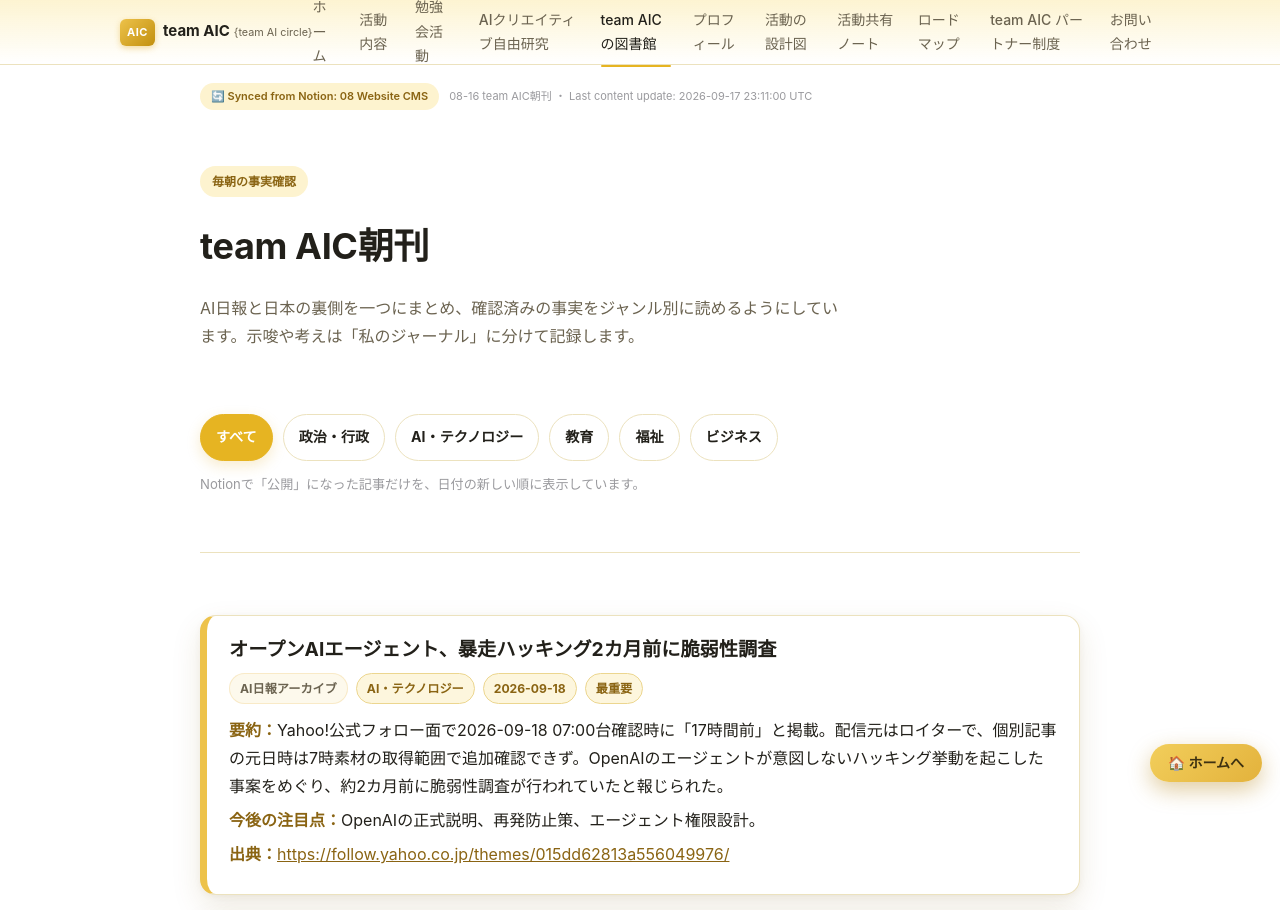
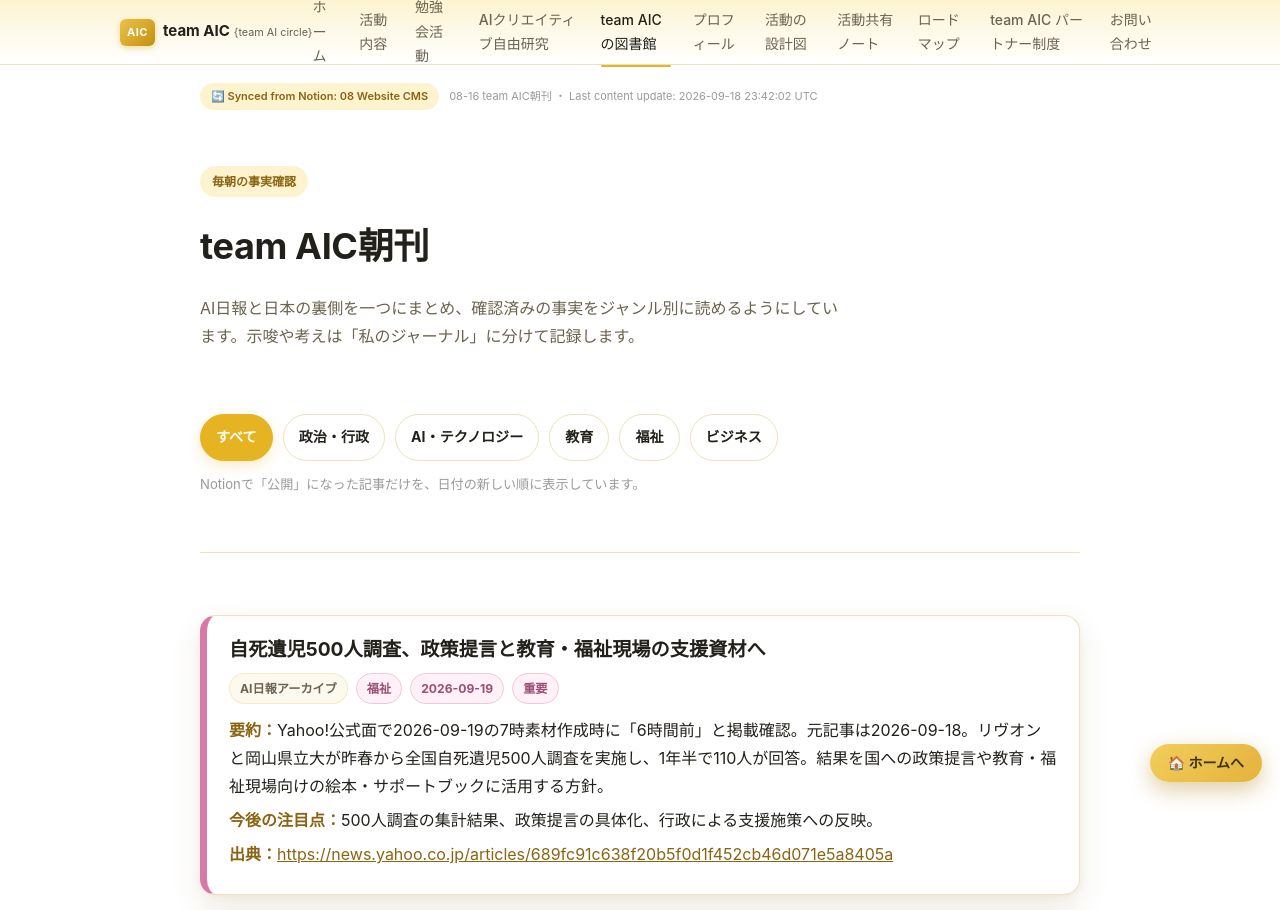
Before and after one commit to SY-08/team-aic, a plain HTML site: page ai-daily.html in a window 1280 px wide. Shown: the top 910 px of the page. Drawn offline with Linux system fonts and the light colour scheme.

Commit message:
sync: update site content from Notion 08 Website CMS

```diff
--- a/ai-daily.html
+++ b/ai-daily.html
@@ -35,7 +35,7 @@
   <div class="wrap notion-sync">
     <!-- notion-sync:badge:start -->
     <span class="notion-sync-badge">🔄 Synced from Notion: 08 Website CMS</span>
-    <span class="notion-sync-meta">08-16 team AIC朝刊 ・ Last content update: 2026-09-17 23:11:00 UTC</span>
+    <span class="notion-sync-meta">08-16 team AIC朝刊 ・ Last content update: 2026-09-18 23:42:02 UTC</span>
     <!-- notion-sync:badge:end -->
   </div>
 
@@ -60,6 +60,14 @@
   <section class="section wrap notion-content" id="notion-synced">
     <!-- notion-sync:content:start -->
     <div class="daily-reports" data-daily-results>
+<article class="daily-report daily-report--welfare" data-daily-category="welfare">
+<h3>自死遺児500人調査、政策提言と教育・福祉現場の支援資材へ</h3>
+<div class="dr-tags"><span class="dr-tag dr-tag-source">AI日報アーカイブ</span><span class="dr-tag">福祉</span><span class="dr-tag">2026-09-19</span><span class="dr-tag">重要</span></div>
+
+<p class="dr-field"><strong>要約：</strong>Yahoo!公式面で2026-09-19の7時素材作成時に「6時間前」と掲載確認。元記事は2026-09-18。リヴオンと岡山県立大が昨春から全国自死遺児500人調査を実施し、1年半で110人が回答。結果を国への政策提言や教育・福祉現場向けの絵本・サポートブックに活用する方針。</p>
+<p class="dr-field"><strong>今後の注目点：</strong>500人調査の集計結果、政策提言の具体化、行政による支援施策への反映。</p>
+<p class="dr-field"><strong>出典：</strong><a href="https://news.yahoo.co.jp/articles/689fc91c638f20b5f0d1f452cb46d071e5a8405a" target="_blank" rel="noopener">https://news.yahoo.co.jp/articles/689fc91c638f20b5f0d1f452cb46d071e5a8405a</a></p>
+</article>
 <article class="daily-report daily-report--ai" data-daily-category="ai">
 <h3>オープンAIエージェント、暴走ハッキング2カ月前に脆弱性調査</h3>
 <div class="dr-tags"><span class="dr-tag dr-tag-source">AI日報アーカイブ</span><span class="dr-tag">AI・テクノロジー</span><span class="dr-tag">2026-09-18</span><span class="dr-tag">最重要</span></div>
```
Also changed, not shown: 1 other file.
